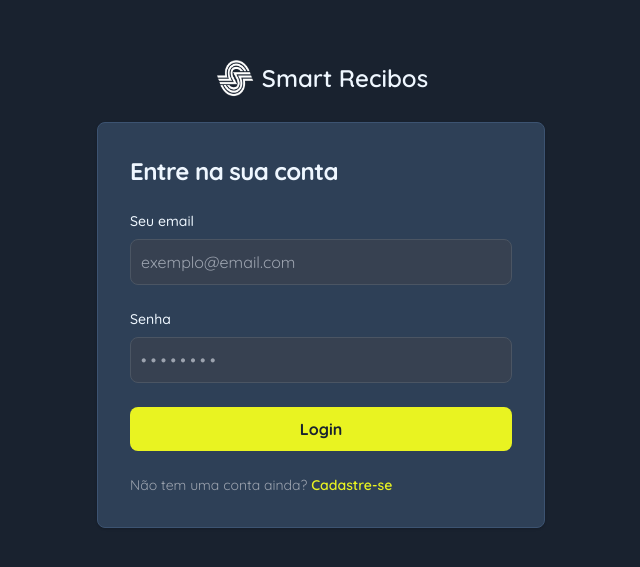
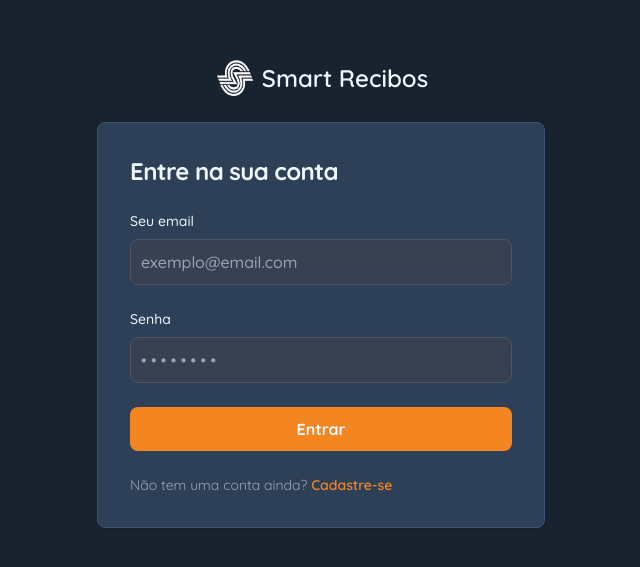
Before and after one commit to joaquimchianca/smart-recibos-front, a React (Vite) app: page / in a window 1280 px wide. Shown: the part 107-674 px from the top of the page, without its empty margins (319-959 px from the left). Built offline with nearby package versions, Linux system fonts and the light colour scheme.

Commit message:
style: change of colors and increase default font weight

```diff
--- a/src/Login.jsx
+++ b/src/Login.jsx
@@ -3,7 +3,7 @@ export default function Login() {
         <>
             <div className="bg-darkCharcoal flex flex-col items-center justify-center px-6 py-8 mx-auto h-screen lg:py-0">
                 <a href="" className="flex items-center mb-6 text-2xl font-semibold">
-                    <img src="../public/SmartRecibos.png" alt="Logo" className="w-10 h-10 mr-2"/>
+                    <img src="/SmartRecibos.png" alt="Logo" className="w-10 h-10 mr-2"/>
                     Smart Recibos
                 </a>
                 <div className="w-full bg-charcoal border-lightCharcoal md:mt-0 border shadow rounded-lg sm:max-w-md xl:p-0">
@@ -11,21 +11,27 @@ export default function Login() {
                         <h1 className="text-xl font-bold leading-tight tracking-tight md:text-2xl">
                             Entre na sua conta
                         </h1>
-                        <form action="#" className="space-y-4 md:space-y-6">
+                        <form onSubmit={(e) => {
+                            e.preventDefault();
+                            const formData = new FormData(e.target);
+                            const email = formData.get('email');
+                            const password = formData.get('password');
+                            console.log({ email, password }); // Processar os dados aqui
+                        }} className="space-y-4 md:space-y-6">
                             <div>
                                 <label htmlFor="email" className="block mb-2 text-sm font-medium">Seu email</label>
                                 <input type="email" name="email" id="email"
                                 placeholder="exemplo@email.com"
-                                className="border rounded-lg focus:ring-charcoal focus:border-charcoal block w-full p-2.5 bg-gray-700 border-gray-600 placeholder-gray-400" />
+                                className="border rounded-lg focus:ring-charcoal focus:ring-4 focus:outline-none focus:border-darkCharcoal block w-full p-2.5 bg-gray-700 border-gray-600 placeholder-gray-400" />
                             </div>
                             <div>
                                 <label htmlFor="password" className="block mb-2 text-sm font-medium">Senha</label>
                                 <input type="password" name="password" id="password"
                                 placeholder="• • • • • • • •"
-                                className="border rounded-lg focus:ring-charcoal focus:border-charcoal block w-full p-2.5 bg-gray-700 border-gray-600 placeholder-gray-400"/>
+                                className="border rounded-lg focus:ring-charcoal focus:border-darkCharcoal focus:outline-none block w-full p-2.5 bg-gray-700 border-gray-600 placeholder-gray-400"/>
                             </div>
-                            <button type="submit" className="w-full bg-magenta hover:bg-lightMagenta focus:ring-4 focus:outline-none font-bold rounded-lg text-md px-5 py-2.5 text-center text-darkCharcoal">
-                                Login
+                            <button type="submit" className="w-full bg-magenta hover:bg-lightMagenta focus:ring-4 focus:outline-none font-bold rounded-lg text-md px-5 py-2.5 text-center">
+                                Entrar
                             </button>
                             <p className="text-sm font-normal text-gray-400">
                                 Não tem uma conta ainda? <a href="" className="font-semibold text-magenta hover:text-lightMagenta hover:underline">Cadastre-se</a>
--- a/src/index.css
+++ b/src/index.css
@@ -9,5 +9,6 @@
     @apply font-sans;
     @apply bg-charcoal;
     @apply text-aliceblue;
+    @apply font-medium;
   }
 }
--- a/tailwind.config.js
+++ b/tailwind.config.js
@@ -14,8 +14,8 @@ export default {
         'darkCharcoal': 'hsl(213.7, 30.8% ,14%)',
         'lightCharcoal': 'hsl(213.7, 30.8% ,34%)',
         'aliceblue': '#eff7ff',
-        'magenta': 'hsl(62.9,89.8%,54.1%)',
-        'lightMagenta': 'hsl(62.9,89.8%,74.1%)'
+        'magenta': 'hsl(28.9,89.8%,54.1%)',
+        'lightMagenta': 'hsl(28.9,89.8%,64.1%)'
       },
     },
   },
```
